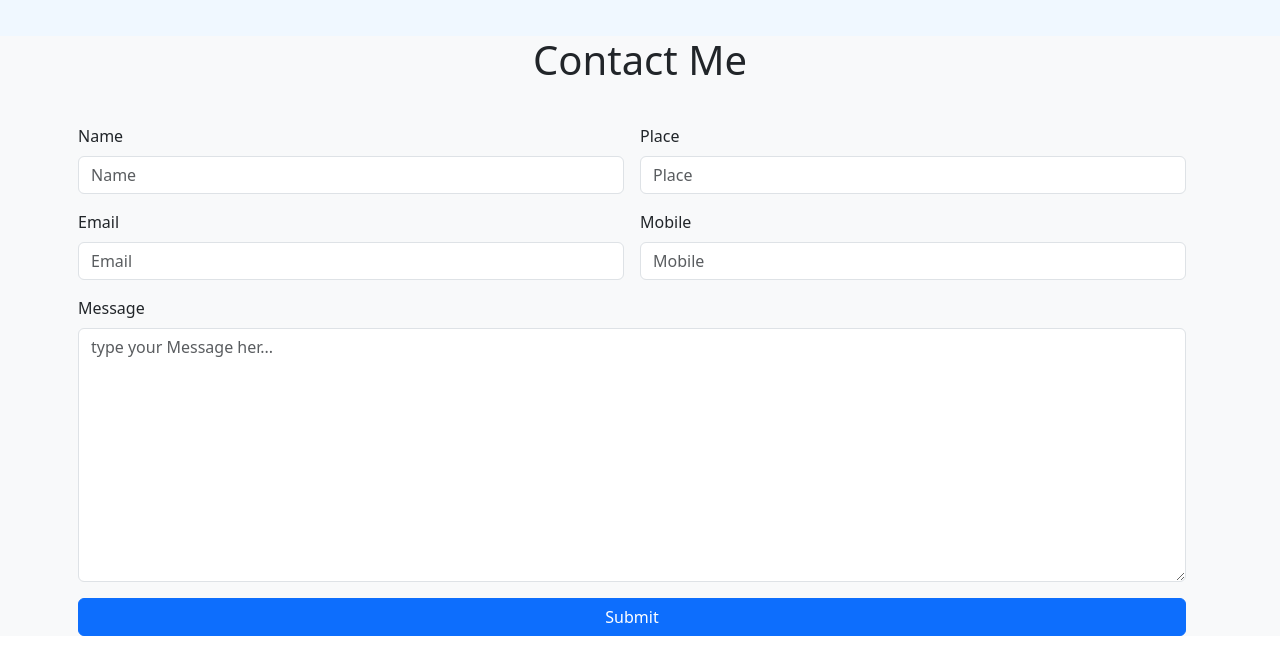
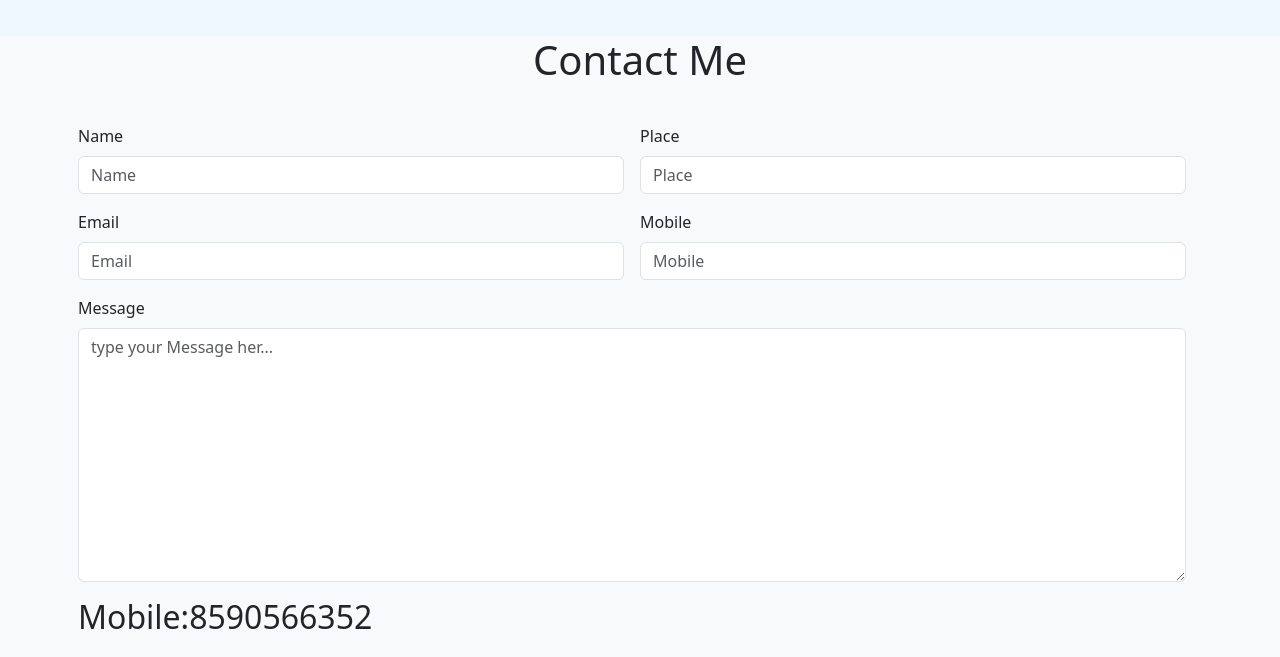
Before and after one commit to Rohith-WebCode/personal-website-project-, a plain HTML site: page index.html in a window 1280 px wide. Shown: the part 2199-2856 px from the top of the page. Drawn offline with nearby package versions, Linux system fonts and the light colour scheme.

Commit message:
Update index.html

```diff
--- a/index.html
+++ b/index.html
@@ -223,7 +223,9 @@
               <label for="inputAddress" class="form-label">Message</label>
               <textarea class="form-control" cols="30" rows="10"  name="Message" placeholder="type your Message her..."></textarea>
             </div>
-
+             <div>
+              <h2 class="number">Mobile:8590566352</h2>
+             </div>
 
             <div class="col-12 text-center">
               <input type="submit" value="Submit" class="btn btn-primary" style="width: 100%;">
```
